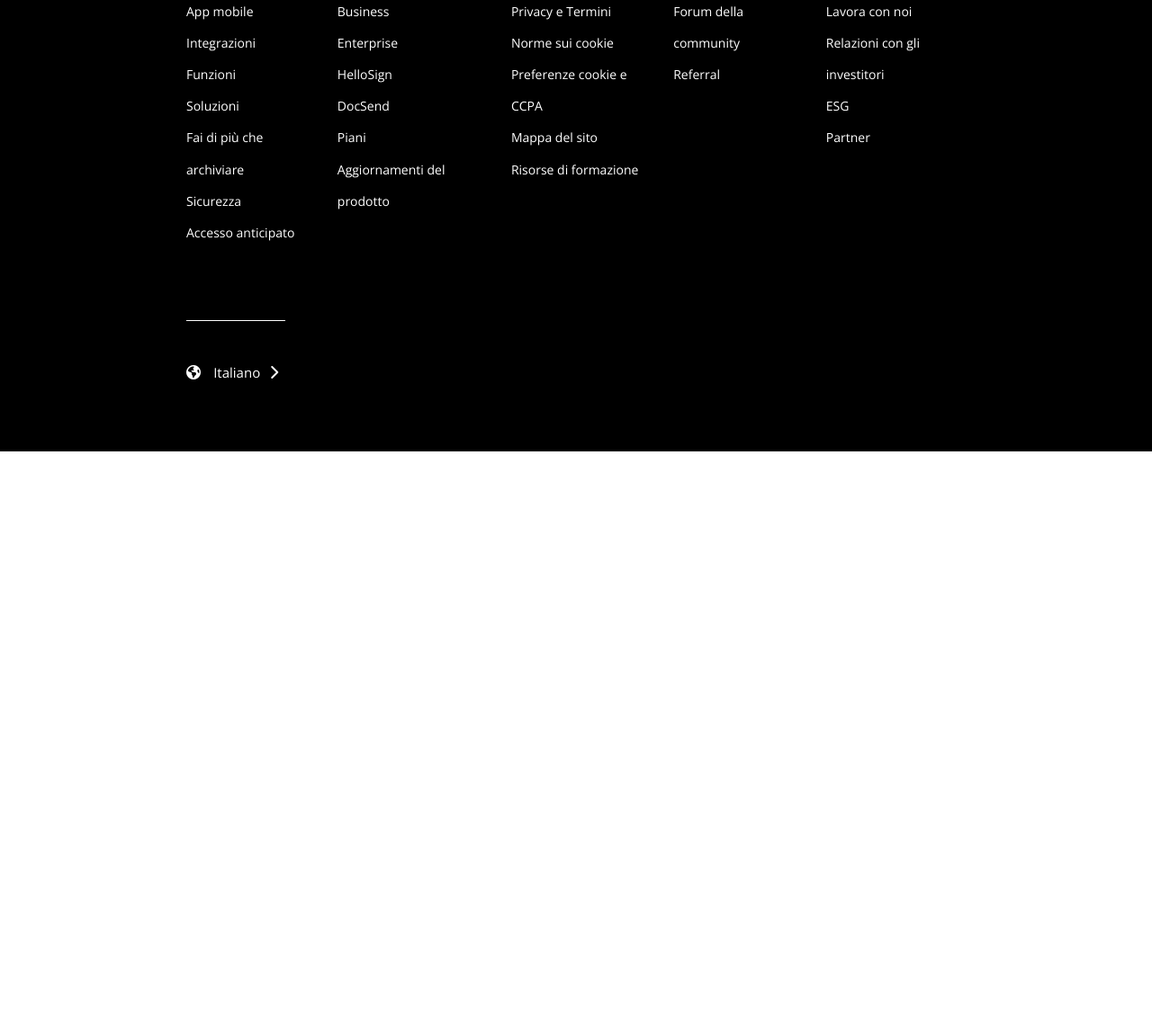
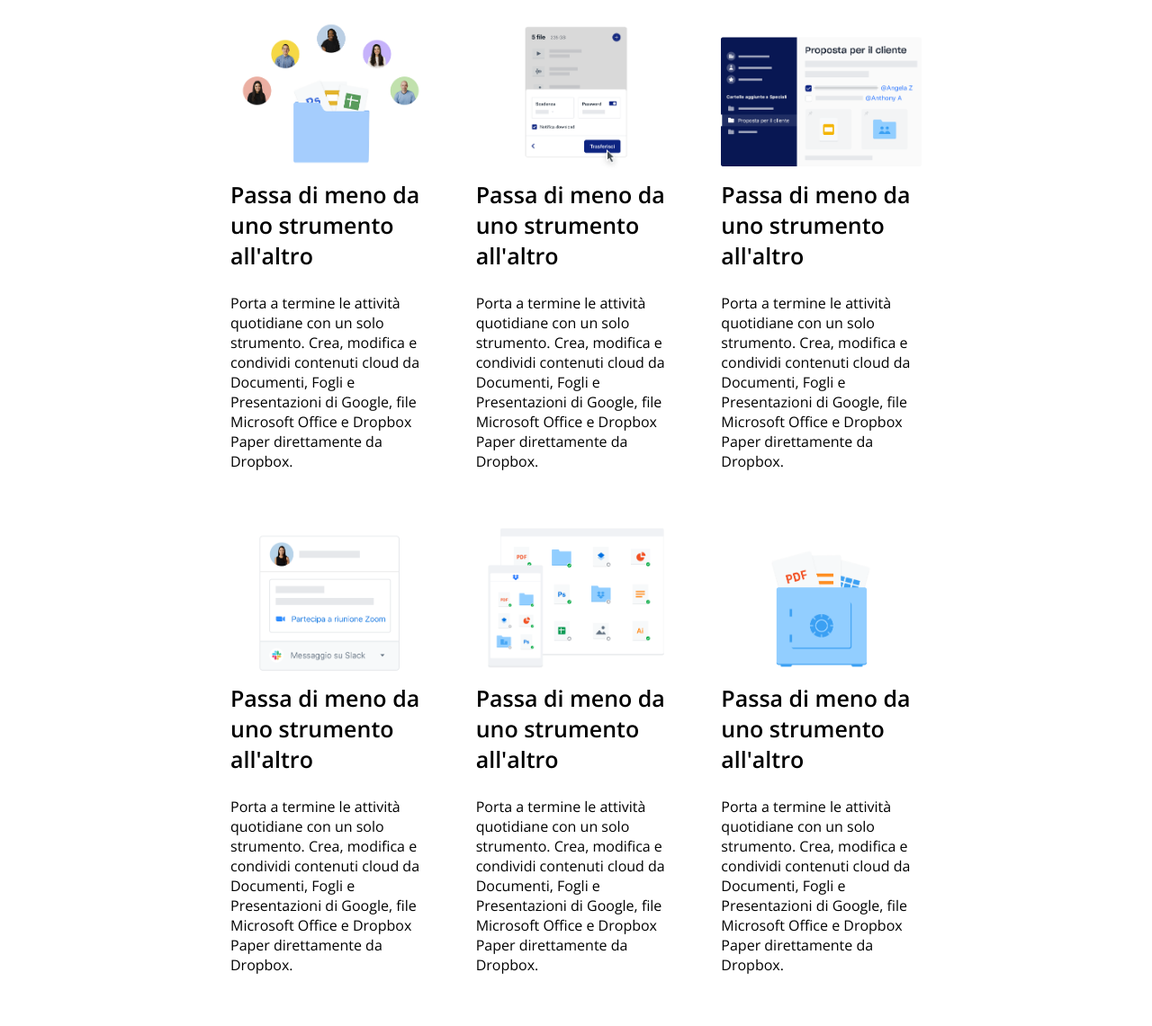
Before and after one commit to slivcaigor/htmlcss-dropbox, a plain HTML site: page index.html in a window 1280 px wide. Shown: the part 3591-4732 px from the top of the page at 90% size. Before the commit the page ends 4093 px from the top, so only its background shows below. Drawn offline with nearby package versions, Linux system fonts and the light colour scheme.

Commit message:
Feature Section Done

```diff
--- a/css/master.css
+++ b/css/master.css
@@ -429,6 +429,52 @@
   padding-top: 30px;
 }
 
+/* Feature Section */
+.flex-container {
+  display: flex;
+  justify-content: center;
+  gap: 50px;
+  padding-top: 50px;
+}
+
+.feature-img {
+  width: 100%;
+}
+
+.container img {
+  width: 100%;
+}
+
+
+.text {
+  text-align: center;
+}
+
+.feature {
+  padding-bottom: 100px;
+}
+
+.text-heading {
+  font-weight: 600;
+  font-size: 25px;
+  padding-bottom: 25px;
+}
+
+.feature h2 {
+  font-size: 40px;
+}
+
+
+
+
+
+
+
+
+
+
+
+
 
 /* Footer styling */
 
--- a/index.html
+++ b/index.html
@@ -94,7 +94,7 @@
               ottimizzare il flusso di lavoro esistente.</p>
             <span><a class="btn1" href="">Inizia la tua prova gratuita</a></span>
             <span>Annulla in qualsiasi momento</span>
-            <span><a href="#pricing"><i class="fa-solid fa-arrow-down"></i></a></span>
+            <span><a href="#anchor"><i class="fa-solid fa-arrow-down"></i></a></span>
           </div>
           <div class="jumbo-img">
             <img src="./img/jumbo.png" alt="Hero Image">
@@ -111,7 +111,8 @@
         <h2>Trova il piano business che fa per te</h2>
         <i class="fa-solid fa-circle-dot"></i><span id="input">Fatturazione mensile</span>
         <i class="fa-solid fa-circle-dot"></i><span>Fatturazione annuale</span>
-        <div class="price-columns">
+        <div id="anchor" class="price-columns">
+          <!-- First Pricing Column -->
           <div class="single-price">
             <span class="user"><i class="fa-solid fa-user"></i>Singolo</span>
             <div class="box">
@@ -144,7 +145,7 @@
               </div>
             </div>
           </div>
-
+          <!-- Second Pricing Column -->
           <div class="team-price">
             <span class="user"><i class="fa-solid fa-users"></i>Team</span>
             <div class="box">
@@ -190,7 +191,7 @@
               </div>
             </div>
           </div>
-
+          <!-- Third Pricing Column -->
           <div class="enterprise-price">
             <span class="user"><i class="fa-solid fa-building"></i>Azienda</span>
             <div class="box">
@@ -229,10 +230,8 @@
             </div>
           </div>
         </div>
-
     </section>
-
-
+    <!-- Enterprise Section -->
     <section class="enterprise">
       <div class="align-mid boxed">
         <span class="enterprise-user"><i class="fa-solid fa-building"></i>Team</span>
@@ -249,7 +248,7 @@
         </div>
       </div>
     </section>
-
+    <!-- Partner Section -->
     <section class="partner">
       <div class="align-mid">
         <div class="content-row">
@@ -270,8 +269,60 @@
         </div>
       </div>
     </section>
-
-    <section class="benefits"></section>
+    <!-- Feature Section -->
+    <section class="feature">
+      <div class="align-mid">
+        <h2>Esegui piu operazioni con Dropbox Business</h2>
+      </div>
+      <div class="align-mid  flex-container">
+        <div class="container">
+          <div class="feature-img"><img src="./img/business-feature-switching-tools.png" alt="Switching Tools Feature">
+          </div>
+          <div class="text-heading">Passa di meno da uno strumento all'altro</div>
+          <div class="text-subheading">Porta a termine le attività quotidiane con un solo strumento. Crea, modifica e
+            condividi contenuti cloud da Documenti, Fogli e Presentazioni di Google, file Microsoft Office e Dropbox
+            Paper direttamente da Dropbox.</div>
+        </div>
+        <div class="container">
+          <div class="feature-img"><img src="./img/business-feature-send-files-it.png" alt="Send Files Feature"></div>
+          <div class="text-heading">Passa di meno da uno strumento all'altro</div>
+          <div class="text-subheading">Porta a termine le attività quotidiane con un solo strumento. Crea, modifica e
+            condividi contenuti cloud da Documenti, Fogli e Presentazioni di Google, file Microsoft Office e Dropbox
+            Paper direttamente da Dropbox.</div>
+        </div>
+        <div class="container">
+          <div class="feature-img"><img src="./img/business-feature-coordinate-it.png" alt="Coordinate Feature"></div>
+          <div class="text-heading">Passa di meno da uno strumento all'altro</div>
+          <div class="text-subheading">Porta a termine le attività quotidiane con un solo strumento. Crea, modifica e
+            condividi contenuti cloud da Documenti, Fogli e Presentazioni di Google, file Microsoft Office e Dropbox
+            Paper direttamente da Dropbox.</div>
+        </div>
+      </div>
+      <div class="align-mid  flex-container">
+        <div class="container">
+          <div class="feature-img"><img src="./img/business-feature-integrations-it.png" alt="Integrations Feature">
+          </div>
+          <div class="text-heading">Passa di meno da uno strumento all'altro</div>
+          <div class="text-subheading">Porta a termine le attività quotidiane con un solo strumento. Crea, modifica e
+            condividi contenuti cloud da Documenti, Fogli e Presentazioni di Google, file Microsoft Office e Dropbox
+            Paper direttamente da Dropbox.</div>
+        </div>
+        <div class="container">
+          <div class="feature-img"><img src="./img/business-feature-multi-device.png" alt="Multi Device Feature"></div>
+          <div class="text-heading">Passa di meno da uno strumento all'altro</div>
+          <div class="text-subheading">Porta a termine le attività quotidiane con un solo strumento. Crea, modifica e
+            condividi contenuti cloud da Documenti, Fogli e Presentazioni di Google, file Microsoft Office e Dropbox
+            Paper direttamente da Dropbox.</div>
+        </div>
+        <div class="container">
+          <div class="feature-img"><img src="./img/business-feature-security.png" alt="Security Feature"></div>
+          <div class="text-heading">Passa di meno da uno strumento all'altro</div>
+          <div class="text-subheading">Porta a termine le attività quotidiane con un solo strumento. Crea, modifica e
+            condividi contenuti cloud da Documenti, Fogli e Presentazioni di Google, file Microsoft Office e Dropbox
+            Paper direttamente da Dropbox.</div>
+        </div>
+      </div>
+    </section>
 
     <section class="teams"></section>
 
```
